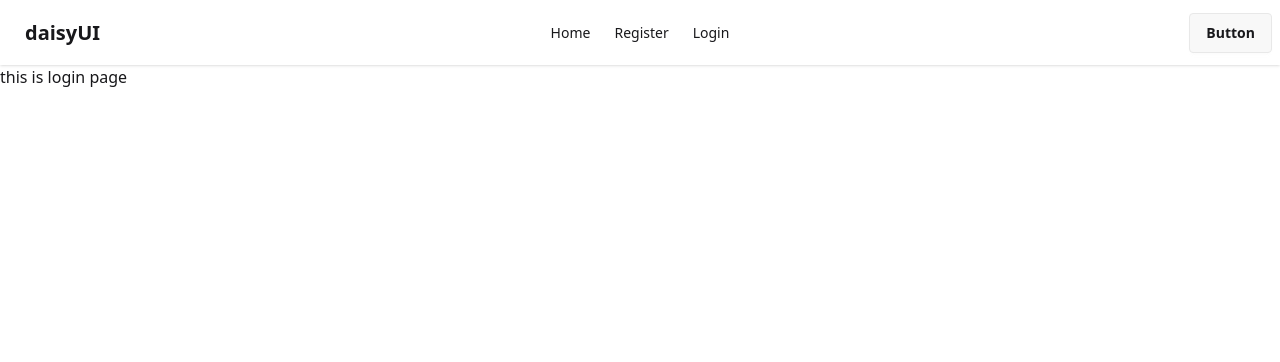
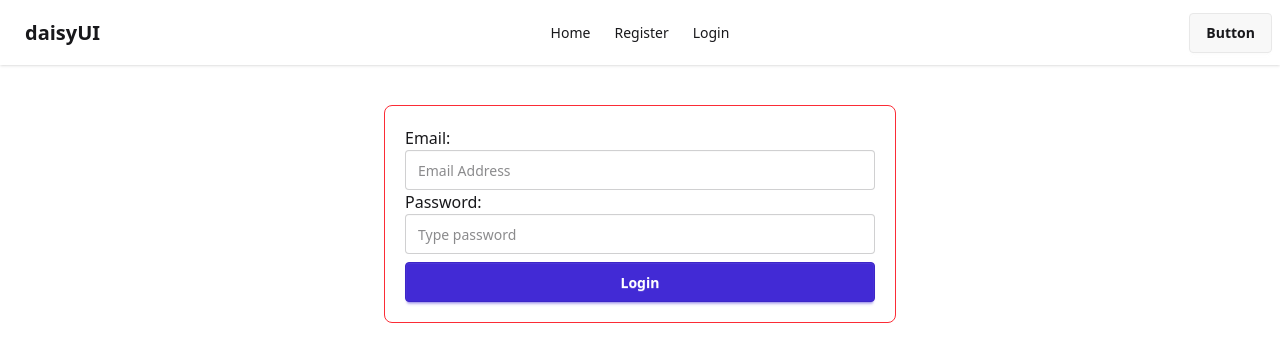
Before and after one commit to shahadat500441/react_private_route_auth, a React (Vite) app: page /login in a window 1280 px wide. Shown: the top 362 px of the page. Built offline with nearby package versions, Linux system fonts and the light colour scheme.

Commit message:
firebase create user and signIn user feature done

```diff
--- a/src/components/Login.jsx
+++ b/src/components/Login.jsx
@@ -1,10 +1,39 @@
 import React from 'react';
+import { useContext } from 'react';
+import { AuthContext } from '../context/AuthProvider';
 
 const Login = () => {
+
+    const { signInUser}= useContext(AuthContext)
+    const handelLogin = (e)=>{
+        e.preventDefault();
+        const email = e.target.email.value;
+        const password = e.target.password.value;
+        console.log(email,password)
+
+        //sign in user in firebase
+        signInUser(email,password)
+        .then(result=>{
+            console.log(result.user)
+        })
+        .catch(error=>{
+            console.error(error.message)
+        })
+    }
     return (
+       <div className="max-w-[40%] mx-auto border border-red-500 mt-10 min-w-[500px] p-5 rounded-lg">
+      <form onSubmit={handelLogin}>
         <div>
-            this is login page
+          <h1>Email:</h1>
+          <input name="email" type="email" placeholder="Email Address" className="input w-full" />
         </div>
+        <div>
+          <h1>Password:</h1>
+          <input name="password" type="password" placeholder="Type password" className="input w-full" />
+        </div>
+        <button className="btn btn-primary text-white font-bold w-full mt-2">Login</button>
+      </form>
+    </div>
     );
 };
 
--- a/src/components/Register.jsx
+++ b/src/components/Register.jsx
@@ -1,4 +1,8 @@
+import { AuthContext } from "../context/AuthProvider";
+import {useContext} from "react"
+
 const Register = () => {
+  const {registerUser} = useContext(AuthContext)
 
     const handelRegister = (e)=>{
         e.preventDefault();
@@ -7,6 +11,15 @@ const Register = () => {
         const password = e.target.password.value;
         const conformPassword = e.target.conformPassword.value;
         console.log(name,email,password,conformPassword)
+
+        //register user in firebase
+        registerUser(email,password)
+        .then(result =>{
+          console.log(result.user)
+        })
+        .catch(error=>{
+          console.error(error.message)
+        })
     }
   return (
     <div className="max-w-[40%] mx-auto border border-red-500 mt-10 min-w-[500px] p-5 rounded-lg">
--- a/src/context/AuthProvider.jsx
+++ b/src/context/AuthProvider.jsx
@@ -1,10 +1,28 @@
 import React,{createContext} from 'react';
+import {  createUserWithEmailAndPassword,
+    signInWithEmailAndPassword  } from "firebase/auth";
+import auth from './../firebase/firebase.config';
+import {useState} from "react"
 
 export const AuthContext = createContext(null);
 
 const AuthProvider = ({children}) => {
+    const [user, setUser] = useState(null)
 
-    const authInfo= {}
+    const registerUser = (email,password)=>{
+        return createUserWithEmailAndPassword(auth,email,password)
+    }
+
+    const signInUser = (email,password)=>{
+        return signInWithEmailAndPassword(auth,email,password)
+    }
+
+    const authInfo= {
+        user,
+        setUser,
+        registerUser,
+         signInUser
+    }
     return (
         <AuthContext.Provider value={authInfo}>
             {children}
--- a/src/main.jsx
+++ b/src/main.jsx
@@ -4,10 +4,11 @@ import "./index.css";
 
 import { createBrowserRouter, RouterProvider } from "react-router-dom";
 import Home from "./components/Home";
-import Login from "./components/Login";
+
 import Register from "./components/Register";
 import Root from "./components/Root";
 import AuthProvider from "./context/AuthProvider";
+import Login from "./components/Login";
 
 const router = createBrowserRouter([
   {
@@ -24,7 +25,7 @@ const router = createBrowserRouter([
       },
       {
         path: "/login",
-        element: <Login></Login>,
+        element: <Login></Login>
       },
     ],
   },
```
